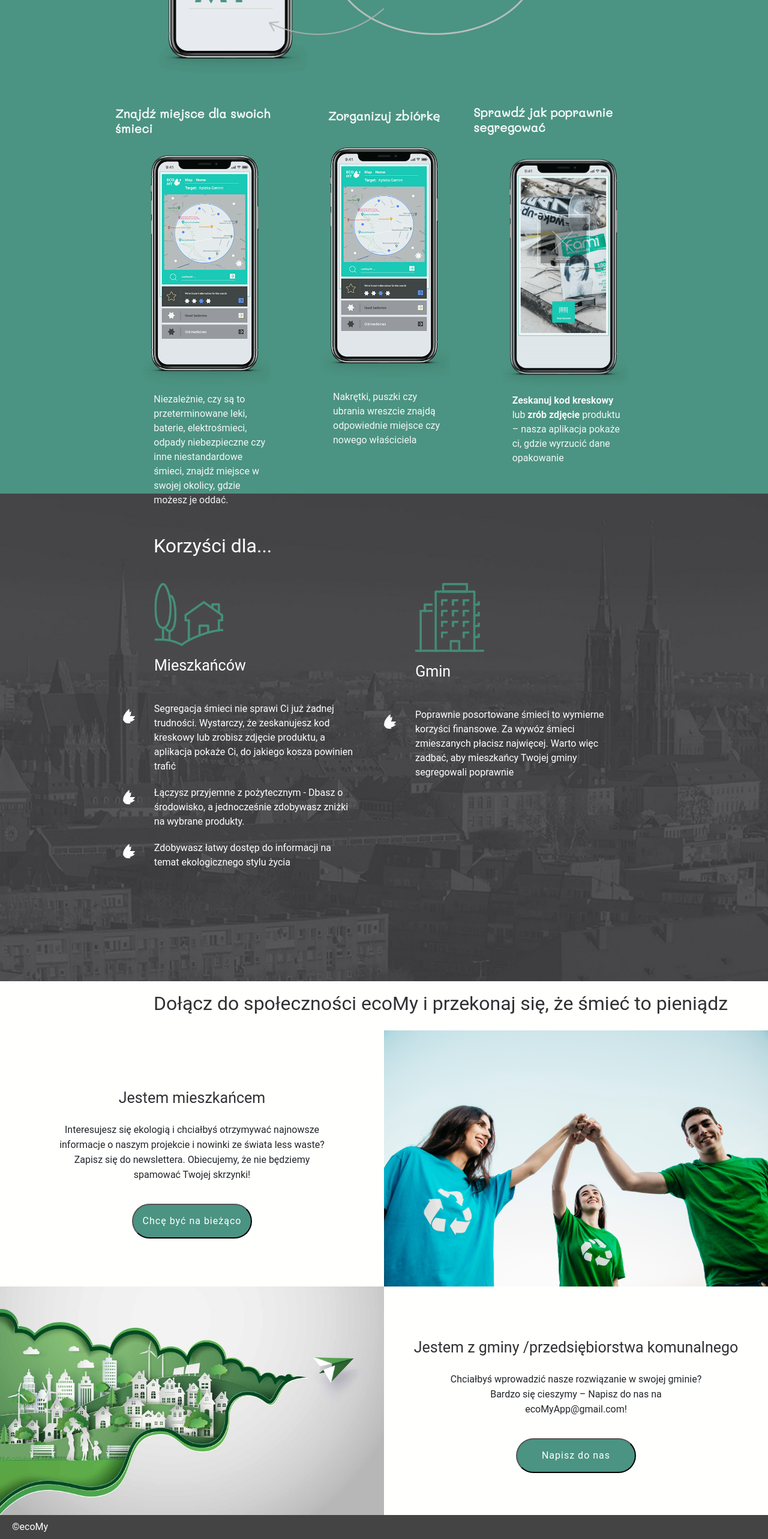
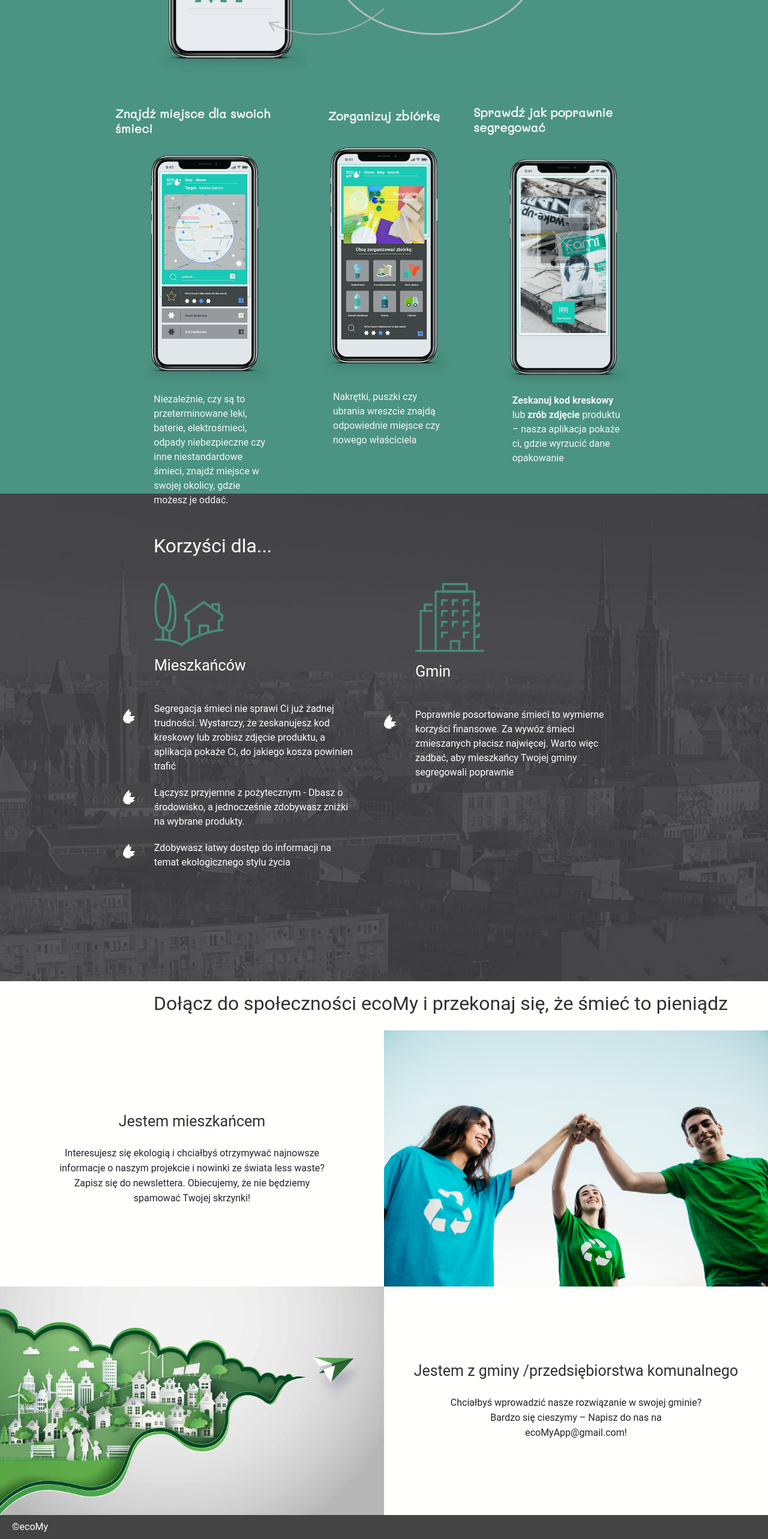
Before and after one commit to wozzy84/eco-my, a React (Create React App) app: page / in a window 1280 px wide. Shown: the part 2054-4620 px from the top of the page at 60% size. Built offline with nearby package versions, Linux system fonts and the light colour scheme; a web font is replaced by a local one; what react-google-maps would draw is missing.

Commit message:
homepage styling

```diff
--- a/src/components/homepage/aboutApp/AboutApp.js
+++ b/src/components/homepage/aboutApp/AboutApp.js
@@ -17,7 +17,7 @@ import { Span, SpanContainer, H3 } from "../../atoms/styles";
 import imgBig from "../../../styles/assets/img/app-main-min.png";
 import imgSmall from "../../../styles/assets/img/cloud-min.png";
 import mobileMap from "../../../styles/assets/img/app-view1.png";
-import mobileGive from "../../../styles/assets/img/app-view-give.png";
+import mobileOrganize from "../../../styles/assets/img/app-view-organize.png";
 import mobileScan from "../../../styles/assets/img/scan-view-min.png";
 import Aos from "aos";
 import "aos/dist/aos.css";
@@ -85,7 +85,7 @@ const AboutApp = () => {
           <ImgBox>
             <Link to="/dodaj-zbiorke">
 
-            <Img2 src={mobileMap} alt="" />
+            <Img2 src={mobileOrganize} alt="" />
             </Link>
           </ImgBox>
           <ImgText>
--- a/src/components/homepage/aboutApp/styles.js
+++ b/src/components/homepage/aboutApp/styles.js
@@ -44,6 +44,9 @@ export const ImgContainer = styled.div`
   justify-content: space-around;
   padding-bottom: 5%;
   flex-direction: column;
+  a {
+  text-decoration: none;
+  }
   @media (max-width: 360px) {
     font-size: 12px;
   }
--- a/src/components/homepage/join/BoxItems.js
+++ b/src/components/homepage/join/BoxItems.js
@@ -1,14 +1,13 @@
 import React from 'react';
 import {H3} from '../../atoms/styles';
-import {Img, Text, TextBox, Button} from './styles';
+import {Img, Text, TextBox} from './styles';
 
-const BoxItems = ({title, text, btnText, img}) => {
+const BoxItems = ({title, text, img}) => {
     return (
         <>
             <TextBox>
                 <H3>{title}</H3>
                 <Text>{text}</Text>
-                <Button>{btnText}</Button>
             </TextBox>
             <Img>
                 <img src={img} />
```
Also changed, not shown: src/styles/assets/img/app-view-organize.png (added).
